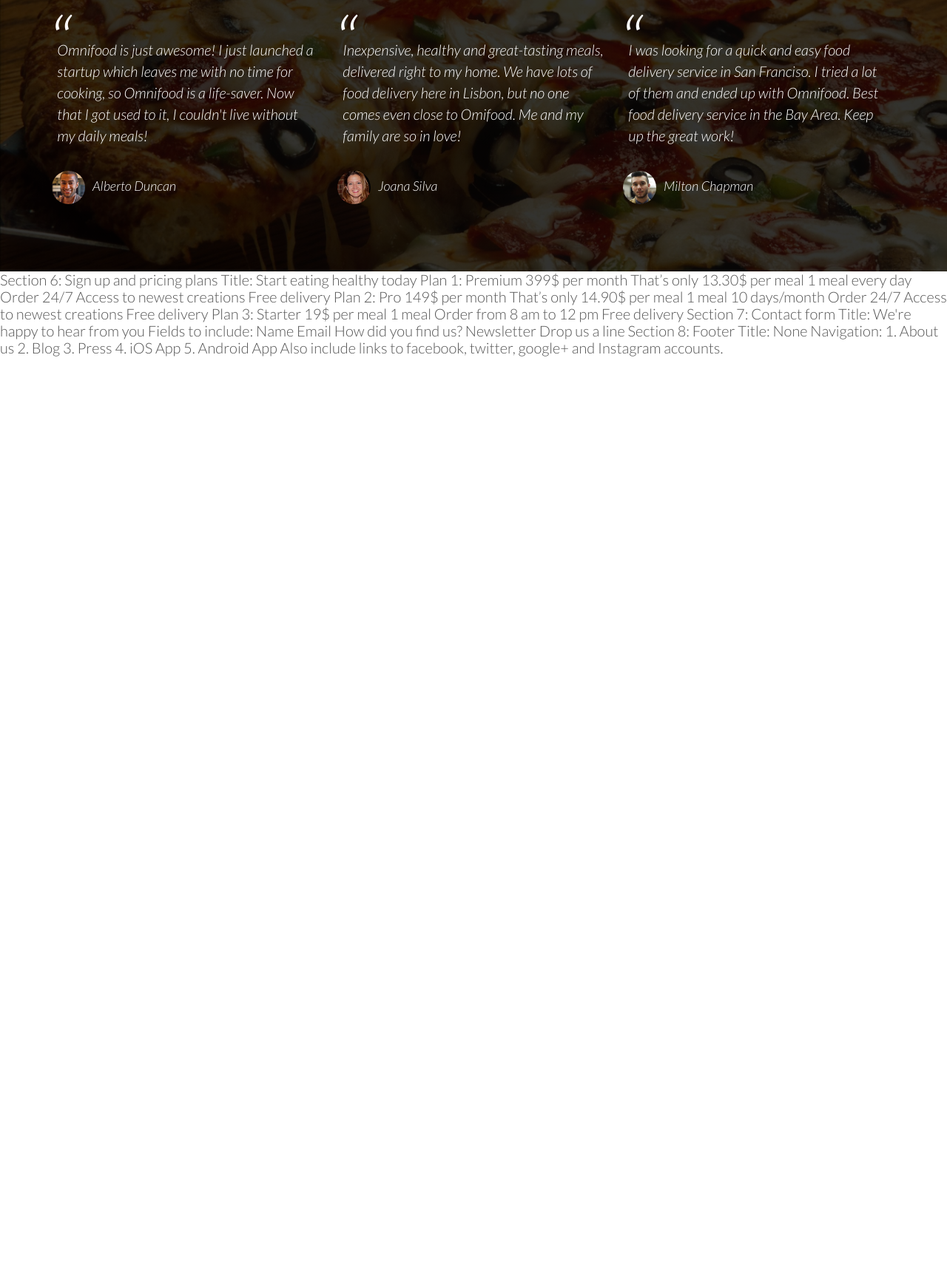
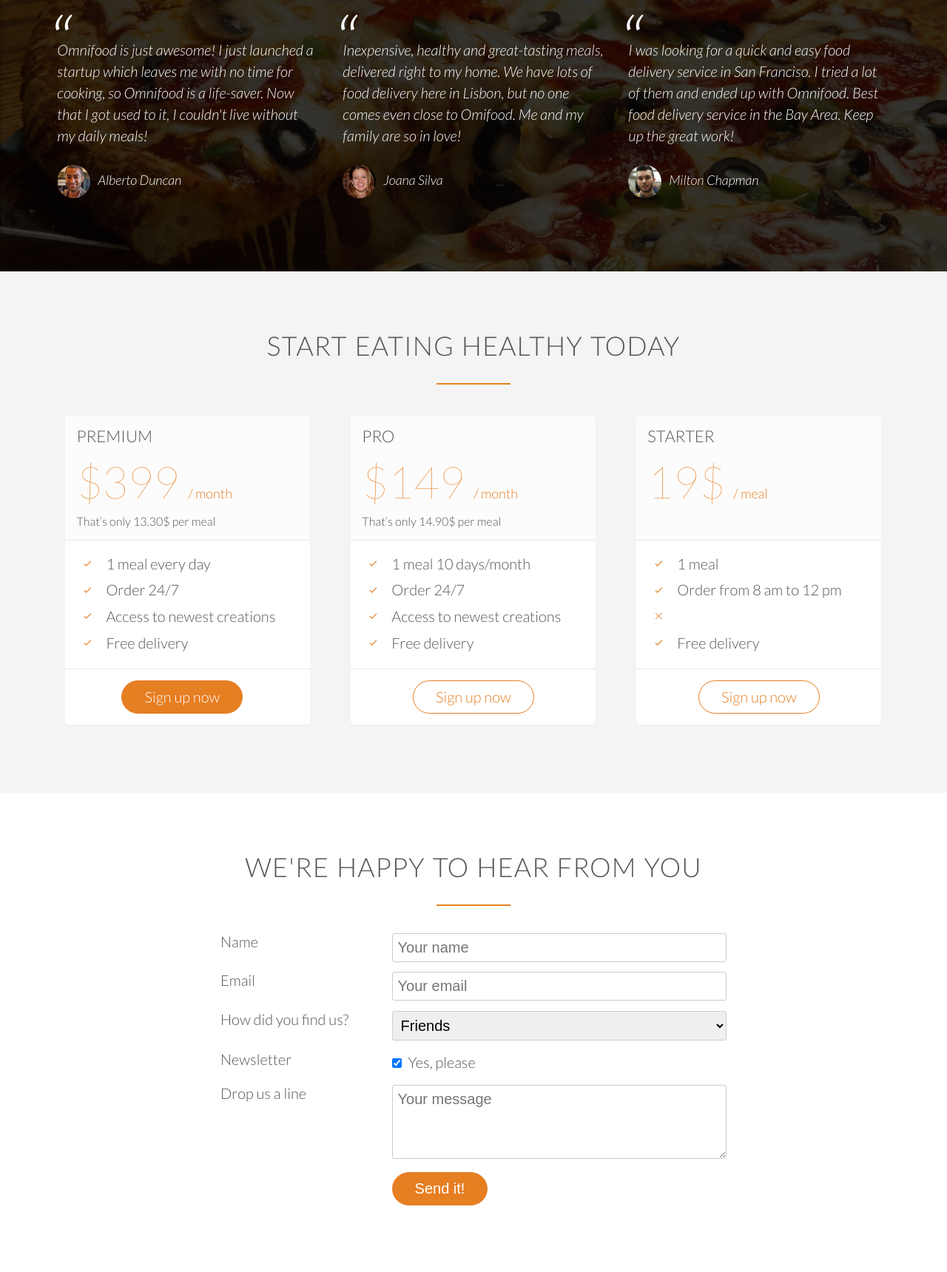
Before and after one commit to mhkna/ud_css, a plain HTML site: page food/index.html in a window 1280 px wide. Shown: the part 3554-5274 px from the top of the page at 74% size. Before the commit the page ends 4036 px from the top, so only its background shows below. Drawn offline with Linux system fonts and the light colour scheme; files whose address does not match are found by name.

Commit message:
contact us content and styling using css

```diff
--- a/food/index.html
+++ b/food/index.html
@@ -223,64 +223,159 @@
         <div class="col span-1-of-3">
           <blockquote>
             Omnifood is just awesome! I just launched a startup which leaves me with no time for cooking, so Omnifood is a life-saver. Now that I got used to it, I couldn't live without my daily meals!
+            <cite><img src="resources/img/customer-1.jpg">Alberto Duncan</cite>
           </blockquote>
-          <cite><img src="resources/img/customer-1.jpg">Alberto Duncan</cite>
         </div>
         <div class="col span-1-of-3">
           <blockquote>
             Inexpensive, healthy and great-tasting meals, delivered right to my home. We have lots of food delivery here in Lisbon, but no one comes even close to Omifood. Me and my family are so in love!
+            <cite><img src="resources/img/customer-2.jpg">Joana Silva</cite>
           </blockquote>
-          <cite><img src="resources/img/customer-2.jpg">Joana Silva</cite>
         </div>
         <div class="col span-1-of-3">
           <blockquote>
             I was looking for a quick and easy food delivery service in San Franciso. I tried a lot of them and ended up with Omnifood. Best food delivery service in the Bay Area. Keep up the great work!
+            <cite><img src="resources/img/customer-3.jpg">Milton Chapman</cite>
           </blockquote>
-          <cite><img src="resources/img/customer-3.jpg">Milton Chapman</cite>
         </div>
       </div>
+    </section>
 
+    <section class="section-plans">
+      <div class="row">
+        <h2>Start eating healthy today</h2>
+      </div>
+      <div class="row">
+        <div class="col span-1-of-3">
+          <div class="plan-box">
+            <div>
+              <h3>Premium</h3>
+              <p class="plan-price">$399 <span>/ month</span></p>
+              <p class="plan-price-meal">That’s only 13.30$ per meal</p>
+            </div>
+            <div>
+              <ul>
+                <li><i class="ion-ios-checkmark-empty icon-small"></i>1 meal every day</li>
+                <li><i class="ion-ios-checkmark-empty icon-small"></i>Order 24/7</li>
+                <li><i class="ion-ios-checkmark-empty icon-small"></i>Access to newest creations</li>
+                <li><i class="ion-ios-checkmark-empty icon-small"></i>Free delivery</li>
+              </ul>
+            </div>
+            <div>
+              <a href="#" class="btn btn-full">Sign up now</a>
+            </div>
+          </div>
+        </div>
+        <div class="col span-1-of-3">
+          <div class="plan-box">
+            <div>
+              <h3>Pro</h3>
+              <p class="plan-price">$149 <span>/ month</span></p>
+              <p class="plan-price-meal">That’s only 14.90$ per meal</p>
+            </div>
+            <div>
+              <ul>
+                <li><i class="ion-ios-checkmark-empty icon-small"></i>1 meal 10 days/month</li>
+                <li><i class="ion-ios-checkmark-empty icon-small"></i>Order 24/7</li>
+                <li><i class="ion-ios-checkmark-empty icon-small"></i>Access to newest creations</li>
+                <li><i class="ion-ios-checkmark-empty icon-small"></i>Free delivery</li>
+              </ul>
+            </div>
+            <div>
+              <a href="#" class="btn btn-ghost">Sign up now</a>
+            </div>
+          </div>
+        </div>
+        <div class="col span-1-of-3">
+          <div class="plan-box">
+            <div>
+              <h3>Starter</h3>
+              <p class="plan-price">19$ <span>/ meal</span></p>
+              <p class="plan-price-meal">&nbsp;</p>
+            </div>
+            <div>
+              <ul>
+                <li><i class="ion-ios-checkmark-empty icon-small"></i>1 meal</li>
+                <li><i class="ion-ios-checkmark-empty icon-small"></i>Order from 8 am to 12 pm</li>
+                <li><i class="ion-ios-close-empty icon-small"></i></li>
+                <li><i class="ion-ios-checkmark-empty icon-small"></i>Free delivery</li>
+              </ul>
+            </div>
+            <div>
+              <a href="#" class="btn btn-ghost">Sign up now</a>
+            </div>
+          </div>
+        </div>
+      </div>
+    </section>
 
+    <section class="section-form">
+      <div class="row">
+        <h2>We're happy to hear from you</h2>
+      </div>
+      <div class="row">
+        <form class="contact-form" action="#" method="post">
+          <div class="row">
+            <div class="col span-1-of-3">
+              <label for="name">Name</label>
+            </div>
+            <div class="col span-2-of-3">
+              <input type="text" name="name" id="name" placeholder="Your name" required>
+            </div>
+          </div>
+          <div class="row">
+            <div class="col span-1-of-3">
+              <label for="email">Email</label>
+            </div>
+            <div class="col span-2-of-3">
+              <input type="email" name="email" id="email" placeholder="Your email" required>
+            </div>
+          </div>
+          <div class="row">
+            <div class="col span-1-of-3">
+              <label for="find-us">How did you find us?</label>
+            </div>
+            <div class="col span-2-of-3">
+              <select name="find-us" id="find-us">
+                <option value="friends" selected>Friends</option>
+                <option value="search">Search engine</option>
+                <option value="ad">Advertisement</option>
+                <option value="other">Other</option>
+              </select>
+            </div>
+          </div>
+          <div class="row">
+            <div class="col span-1-of-3">
+              <label>Newsletter</label>
+            </div>
+            <div class="col span-2-of-3">
+              <input type="checkbox" name="news" id="news" checked> Yes, please
+            </div>
+          </div>
+          <div class="row">
+            <div class="col span-1-of-3">
+              <label>Drop us a line</label>
+            </div>
+            <div class="col span-2-of-3">
+              <textarea name="message" placeholder="Your message"></textarea>
+            </div>
+          </div>
+          <div class="row">
+            <div class="col span-1-of-3">
+              <label>&nbsp;</label>
+            </div>
+            <div class="col span-2-of-3">
+              <input type="submit" value="Send it!">
+            </div>
+          </div>
+        </form>
+      </div>
     </section>
+
   </body>
 
 </html>
 
-
-Section 6: Sign up and pricing plans
-Title: Start eating healthy today
-
-Plan 1: Premium
-399$ per month
-That’s only 13.30$ per meal
-1 meal every day
-Order 24/7
-Access to newest creations
-Free delivery
-
-Plan 2: Pro
-149$ per month
-That’s only 14.90$ per meal
-1 meal 10 days/month
-Order 24/7
-Access to newest creations
-Free delivery
-
-Plan 3: Starter
-19$ per meal
-1 meal
-Order from 8 am to 12 pm
-Free delivery
-
-Section 7: Contact form
-Title: We're happy to hear from you
-
-Fields to include:
-Name
-Email
-How did you find us?
-Newsletter
-Drop us a line
 
 Section 8: Footer
 Title: None
--- a/food/resources/css/style.css
+++ b/food/resources/css/style.css
@@ -135,7 +135,8 @@ a:active {
 
 /* ----- BUTTONS ------ */
 .btn:link,
-.btn:visited {
+.btn:visited,
+input[type=submit] {
   display: inline-block;
   padding: 10px 30px;
   font-weight: 300;
@@ -145,7 +146,8 @@ a:active {
 }
 
 .btn-full:link,
-.btn-full:visited {
+.btn-full:visited,
+input[type=submit] {
   background-color: #e67e22;
   border: 1px solid #e67e22;
   color: #fff;
@@ -159,7 +161,9 @@ a:active {
 }
 
 .btn:hover,
-.btn:active {
+.btn:active,
+input[type=submit]:hover,
+input[type=submit]:active {
   background-color: #cf6d17;
 }
 
@@ -385,3 +389,88 @@ cite img {
   margin-right: 10px;
   vertical-align: middle;
 }
+
+/* -------------------------------------------------------------- */
+/* SIGN UP */
+/* -------------------------------------------------------------- */
+
+.section-plans {
+  background-color: #f4f4f4;
+}
+
+.plan-box {
+  background-color: #fff;
+  border-radius: 5px;
+  width: 90%;
+  margin-left: 5%;
+  box-shadow: 0 2px 2px #efefef;
+}
+
+.plan-box div {
+  padding: 15px;
+  border-bottom: 1px solid #e8e8e8;
+}
+
+.plan-box div:first-child {
+  background-color: #fcfcfc;
+  border-top-left-radius: 5px;
+  border-top-right-radius: 5px;
+}
+
+.plan-box div:last-child {
+  text-align: center;
+  border: 0;
+}
+
+.plan-price {
+  font-size: 300%;
+  margin-bottom: 10px;
+  font-weight: 100;
+  color: #e67e22;
+}
+
+.plan-price span {
+  font-size: 30%;
+  font-weight: 300;
+}
+
+.plan-price-meal {
+  font-size: 80%;
+}
+
+.plan-box ul {
+  list-style: none;
+}
+
+.plan-box ul li {
+  padding: 5px 0;
+}
+
+/* -------------------------------------------------------------- */
+/* FORM */
+/* -------------------------------------------------------------- */
+
+.contact-form {
+  width: 60%;
+  margin: 0 auto;
+}
+
+input[type=text],
+input[type=email],
+select,
+textarea {
+  width: 100%;
+  padding: 7px;
+  border-radius: 3px;
+  border: 1px solid #ccc;
+}
+
+textarea {
+  height: 100px;
+}
+
+input[type=checkbox] {
+  margin: 10px 5px 10px 0;
+}
+
+*:focus {outline: none;}
```
